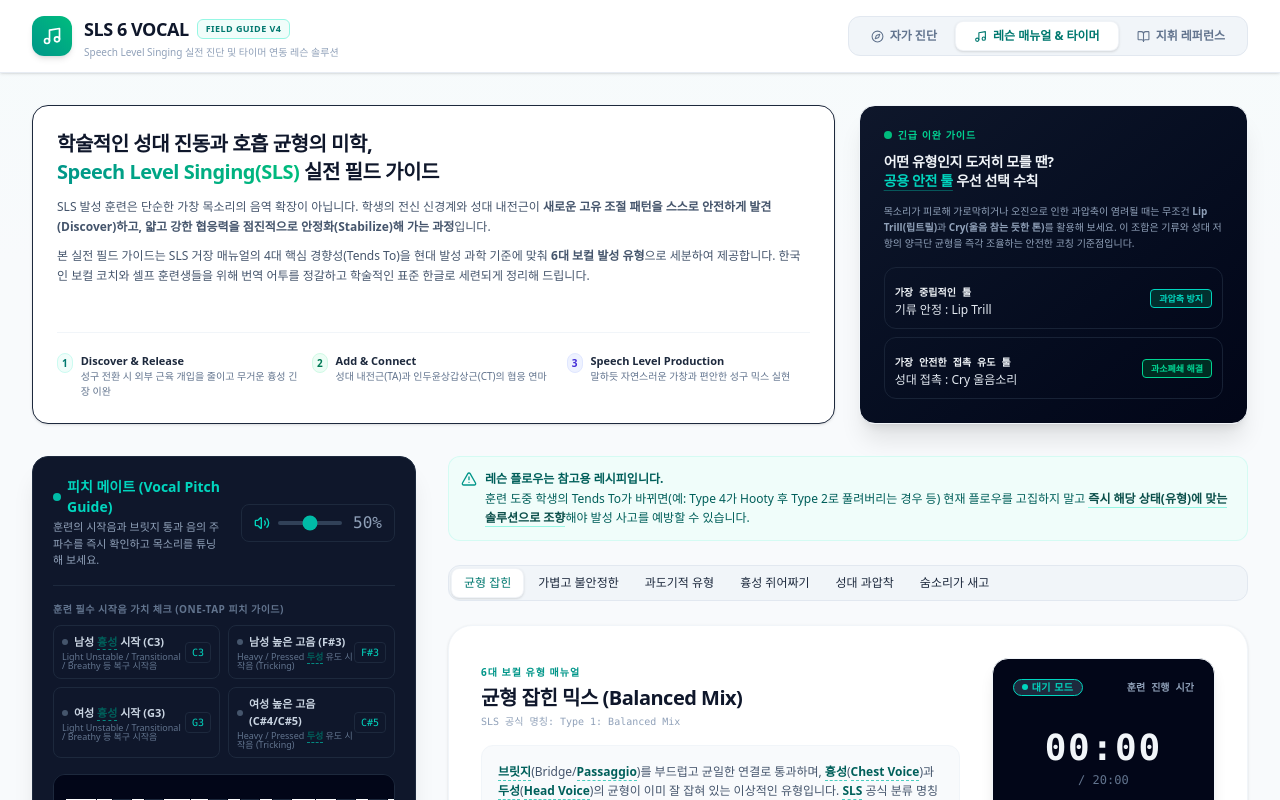
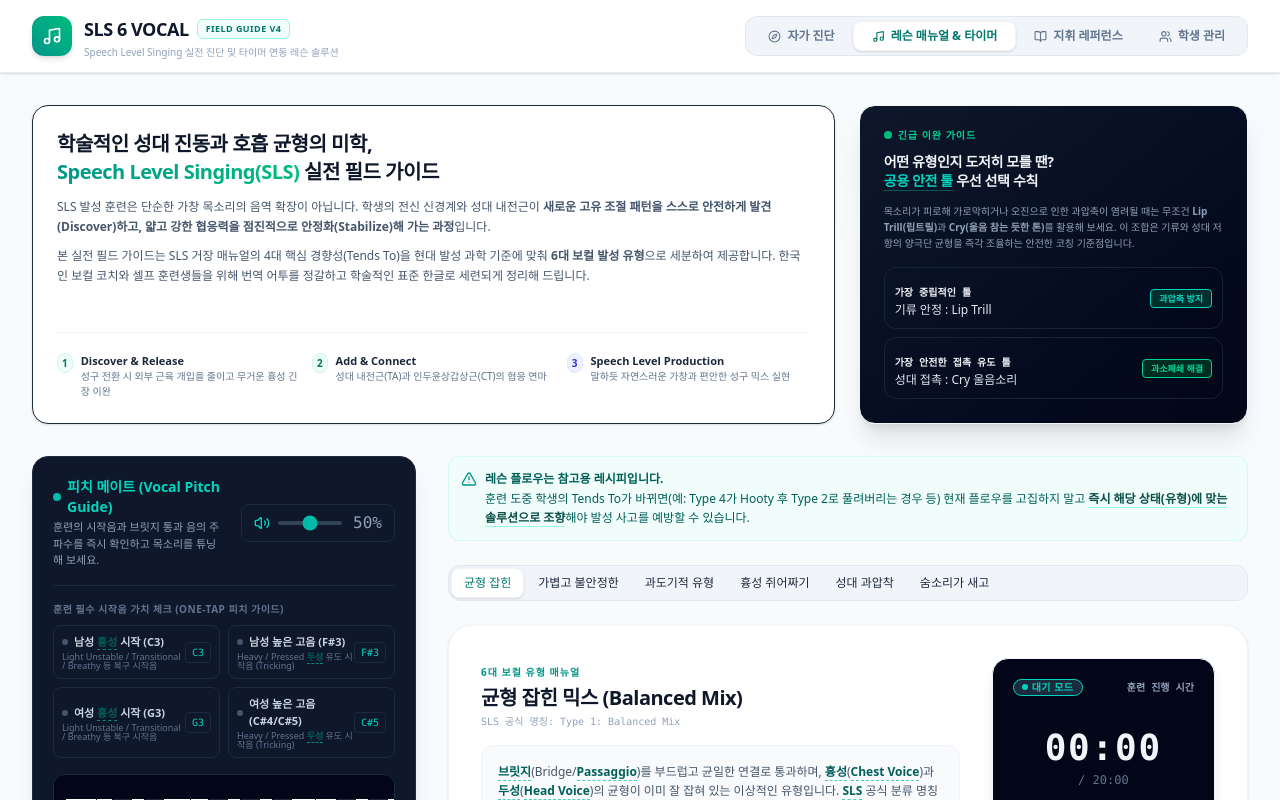
Before and after one commit to hicero/slscoach, a React (Vite) app: page / in a window 1280 px wide. Shown: the top 800 px of the page. Built offline with nearby package versions, Linux system fonts and the light colour scheme.

Commit message:
Add files via upload

```diff
--- a/src/App.tsx
+++ b/src/App.tsx
@@ -4,11 +4,12 @@
 import VocalLessonPlanner from './components/VocalLessonPlanner';
 import VocalReference from './components/VocalReference';
 import VocalPiano from './components/VocalPiano';
-import { Compass, Sparkles, BookOpen, Music, ShieldCheck, Heart, AlertCircle } from 'lucide-react';
+import StudentLog from './components/StudentLog';
+import { Compass, Sparkles, BookOpen, Music, ShieldCheck, Heart, AlertCircle, Users } from 'lucide-react';
 
 export default function App() {
   const [selectedTypeId, setSelectedTypeId] = useState<string>("type1");
-  const [viewMode, setViewMode] = useState<'diagnostic' | 'planner' | 'reference'>('planner');
+  const [viewMode, setViewMode] = useState<'diagnostic' | 'planner' | 'reference' | 'log'>('planner');
 
   const handleSelectTypeFromDiagnostic = (typeId: string) => {
     setSelectedTypeId(typeId);
@@ -40,7 +41,7 @@
           </div>
 
           {/* 중앙 통합 탭 셀렉터 */}
-          <nav className="flex bg-slate-100 p-0.5 sm:p-1 rounded-xl border border-slate-200 w-full md:w-auto overflow-x-auto">
+          <nav className="flex bg-slate-100 p-0.5 sm:p-1 rounded-xl border border-slate-200 w-full md:w-auto overflow-x-auto hide-scrollbar">
             <button
               onClick={() => setViewMode('diagnostic')}
               className={`px-2.5 sm:px-4.5 py-1.5 rounded-lg text-[11px] sm:text-xs font-bold transition-all flex items-center justify-center gap-1 sm:gap-1.5 flex-1 sm:flex-none whitespace-nowrap ${
@@ -73,6 +74,17 @@
             >
               <BookOpen size={13} />
               지휘 레퍼런스
+            </button>
+            <button
+              onClick={() => setViewMode('log')}
+              className={`px-2.5 sm:px-4.5 py-1.5 rounded-lg text-[11px] sm:text-xs font-bold transition-all flex items-center justify-center gap-1 sm:gap-1.5 flex-1 sm:flex-none whitespace-nowrap ${
+                viewMode === 'log'
+                  ? "bg-white text-teal-700 shadow-sm border border-slate-200/50"
+                  : "text-slate-500 hover:text-slate-800"
+              }`}
+            >
+              <Users size={13} />
+              학생 관리
             </button>
           </nav>
         </div>
@@ -220,6 +232,12 @@
                 <VocalReference />
               </div>
             )}
+
+            {viewMode === 'log' && (
+              <div className="animate-fade-in">
+                <StudentLog />
+              </div>
+            )}
           </div>
         </div>
       </main>
--- a/src/index.css
+++ b/src/index.css
@@ -8,4 +8,14 @@
     -ms-overflow-style: none;
     scrollbar-width: none;
   }
+  .custom-scrollbar::-webkit-scrollbar {
+    width: 6px;
+  }
+  .custom-scrollbar::-webkit-scrollbar-track {
+    background: transparent;
+  }
+  .custom-scrollbar::-webkit-scrollbar-thumb {
+    background-color: #cbd5e1;
+    border-radius: 20px;
+  }
 }
```
